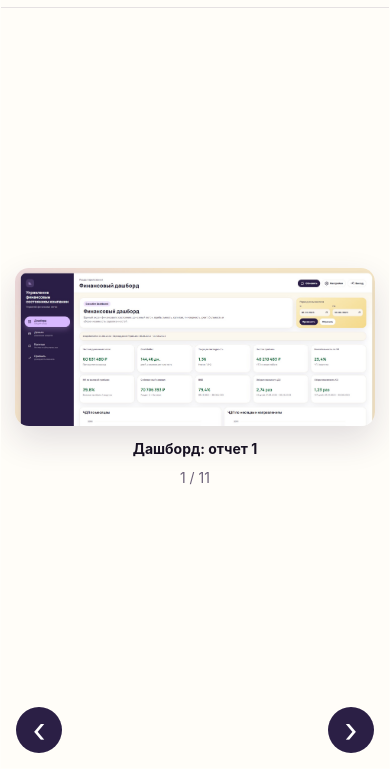
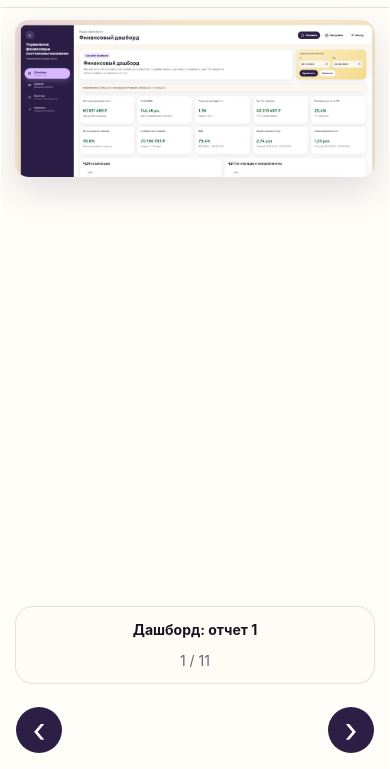
Before and after one commit to irina550894/finforbiz, a website: page index.html in a window 390 px wide. Both pictures are taken after a click on the button 195 px from the left and 7431 px from the top of the page. Shown: the part 7036-7805 px from the top of the page. Drawn offline with Linux system fonts and the light colour scheme.

Commit message:
Fix portfolio link cache and mobile modal

```diff
--- a/assets/css/styles.css
+++ b/assets/css/styles.css
@@ -1481,16 +1481,18 @@ h3 {
 
     .portfolio-modal__body {
         grid-template-columns: 1fr;
+        grid-template-rows: minmax(0, 1fr);
+        padding: 12px 14px 84px;
+    }
+
+    .portfolio-modal__figure {
+        align-self: stretch;
         grid-template-rows: minmax(0, 1fr) auto;
-        padding: 12px 14px 18px;
-    }
-
-    .portfolio-modal__figure {
-        align-self: center;
+        width: 100%;
     }
 
     .portfolio-modal__figure img {
-        max-height: calc(100svh - 190px);
+        max-height: calc(100svh - 260px);
         border-radius: 14px;
     }
 
@@ -1498,8 +1500,20 @@ h3 {
         display: grid;
         grid-template-columns: 1fr;
         justify-items: center;
-        gap: 8px;
+        gap: 10px;
+        width: 100%;
+        padding: 12px;
+        border: 1px solid var(--line);
+        border-radius: 18px;
+        background: rgba(255, 252, 246, 0.96);
         text-align: center;
+    }
+
+    .portfolio-modal__link {
+        width: 100%;
+        max-width: 320px;
+        min-height: 48px;
+        white-space: normal;
     }
 
     .portfolio-modal__nav {
--- a/index.html
+++ b/index.html
@@ -142,7 +142,7 @@
             .contact-form input, .contact-form select { width: 100%; min-height: 48px; }
         }
     </style>
-    <link rel="stylesheet" href="./assets/css/styles.css">
+    <link rel="stylesheet" href="./assets/css/styles.css?v=20260802-ncalk-link">
 </head>
 <body>
     <header class="site-header">
@@ -596,6 +596,6 @@
         <a href="./privacy.html">Политика конфиденциальности</a>
     </footer>
 
-    <script src="./assets/js/main.js?v=20260802-model-link"></script>
+    <script src="./assets/js/main.js?v=20260802-ncalk-link"></script>
 </body>
 </html>
```
